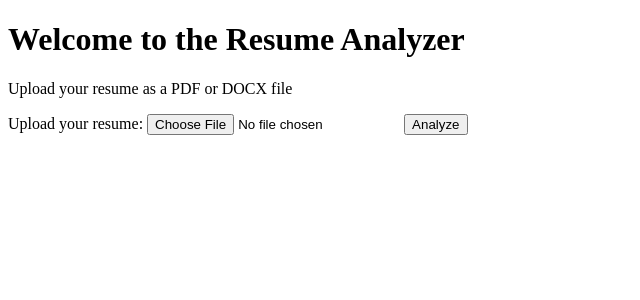
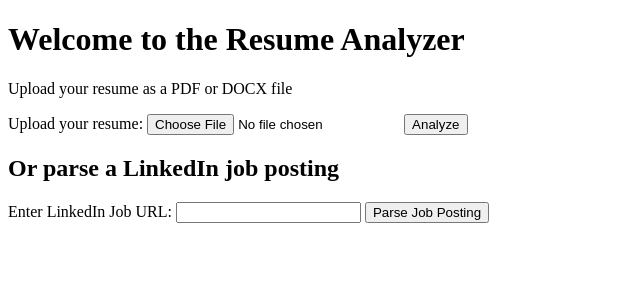
Before and after one commit to abdullah-qal/resume-analyser, a Django app: page / in a window 1280 px wide. Shown: the top 300 px of the page, without its empty margins (0-640 px from the left). Run offline with Django 4.2, Linux system fonts and the light colour scheme.

Commit message:
Parsing of a linkedin job posting

```diff
--- a/analyser/urls.py
+++ b/analyser/urls.py
@@ -3,5 +3,6 @@ from . import views
 
 urlpatterns = [
     path('', views.index, name='index'),
-    path('upload_resume', views.upload_resume, name='upload_resume')
+    path('upload_resume', views.upload_resume, name='upload_resume'),
+    path('parse_job_posting', views.parse_job_posting, name='parse_job_posting')
 ]
--- a/analyser/views.py
+++ b/analyser/views.py
@@ -2,6 +2,7 @@ from django.shortcuts import render
 from django.core.files.storage import FileSystemStorage
 from django.http import HttpResponse
 from django.shortcuts import render
+from .utils.linkedin_parser import parse_linkedin_job_posting
 
 import docx2txt # For extracting text from DOCX files
 import pdfplumber # For extracting text from PDFs
@@ -52,3 +53,20 @@ def upload_resume(request):
         return HttpResponse(f"File uploaded and processed successfully. Extracted text: {extracted_text[:200]}...")  # Show first 200 chars
 
     return HttpResponse("Something went wrong", status=500)
+
+def parse_job_posting(request):
+    if request.method == 'POST':
+        job_url = request.POST.get('job_url')
+        if job_url:
+            # Parse the LinkedIn job posting
+            job_data = parse_linkedin_job_posting(job_url)
+            if job_data:
+                return HttpResponse(f"Job Title: {job_data['job_title']}<br>"
+                                   f"Company: {job_data['company_name']}<br>"
+                                   f"Location: {job_data['job_location']}<br>"
+                                   f"Description: {job_data['job_description'][:200]}...")  # Show first 200 chars
+            else:
+                return HttpResponse("Failed to parse the job posting.", status=400)
+        else:
+            return HttpResponse("No job URL provided.", status=400)
+    return HttpResponse("Invalid request method.", status=405)
--- a/templates/index.html
+++ b/templates/index.html
@@ -17,6 +17,13 @@
         <input type="file" id="resume" name="file" accept=".pdf,.docx" required>
         <button type="submit">Analyze</button>
     </form>
+
+    <h2>Or parse a LinkedIn job posting</h2>
+    <form action="{% url 'parse_job_posting' %}" method="POST">
+        {% csrf_token %}
+        <label for="job_url">Enter LinkedIn Job URL:</label>
+        <input type="url" id="job_url" name="job_url" required>
+        <button type="submit">Parse Job Posting</button>
+    </form>
 </body>
-
 </html>
```
Also changed, not shown: analyser/utils/linkedin_parser.py (added, +38 -0 lines).
